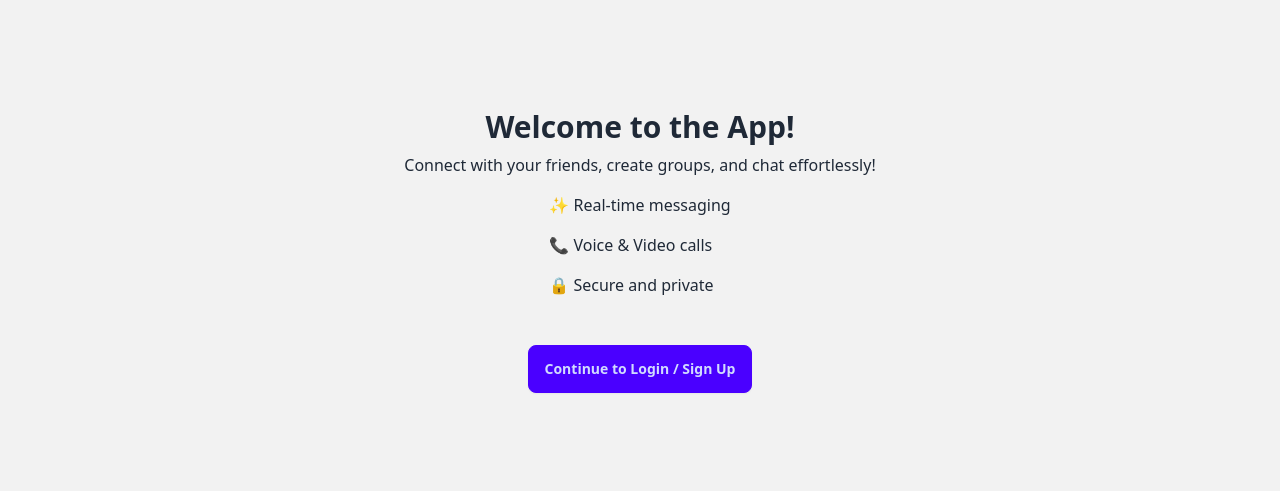
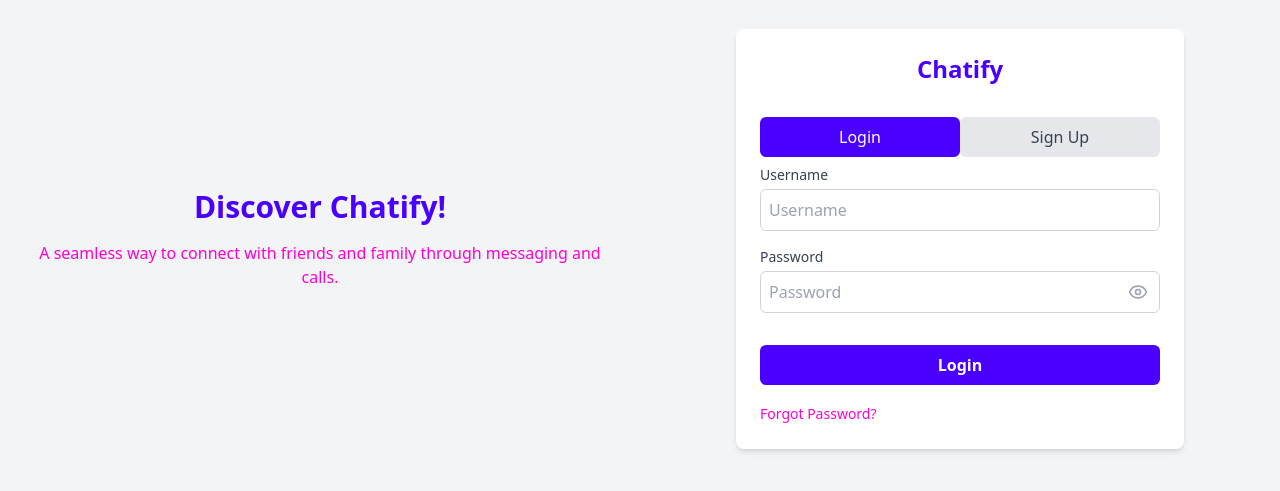
Before and after one commit to V4T54L/chat-app, a React (Vite) app in the folder frontend/: page / in a window 1280 px wide. Shown: the part 161-652 px from the top of the page. Built offline with nearby package versions, Linux system fonts and the light colour scheme.

Commit message:
add simple but better onboarding page

```diff
--- a/frontend/src/App.tsx
+++ b/frontend/src/App.tsx
@@ -2,8 +2,7 @@ import { BrowserRouter, Navigate, Route, Routes } from "react-router-dom";
 import { useState } from "react";
 import { SocketProvider } from "./contexts/SocketContext";
 import ChatPage from "./components/ChatPage";
-import Auth from "./components/Authentication/Auth";
-import LoginSignup from "./components/Authentication/LoginSignup";
+import Authentication from "./components/Auth/Authentication";
 
 interface UsernameRequiredProps {
   username: string;
@@ -24,7 +23,7 @@ function App() {
     <BrowserRouter>
       <Routes>
         {/* <Route path="/" element={<LandingPage setUsername={setUsername} />} /> */}
-        <Route path="/" element={<LoginSignup />} />
+        <Route path="/" element={<Authentication  />} />
         <Route path="/chat" element={
           <RequireUsername username={username}>
             {
--- /dev/null
+++ b/frontend/src/components/Auth/Authentication.tsx
@@ -0,0 +1,129 @@
+import React, { useState } from 'react';
+import { Eye, EyeOff } from 'lucide-react';
+import { useForm } from 'react-hook-form';
+
+const Authentication: React.FC = () => {
+  const [isLogin, setIsLogin] = useState(true);
+  const [showPassword, setShowPassword] = useState(false);
+  const { register, handleSubmit, formState: { errors } } = useForm();
+
+  const toggleShowPassword = () => {
+    setShowPassword(prev => !prev);
+  };
+
+  const handleAuthentication = (data: any) => {
+    console.log(data); // Handle your authentication here
+  };
+
+  return (
+    <div className="flex flex-col lg:flex-row h-screen bg-gray-100">
+      <Onboarding />
+      <div className="flex-1 flex items-center justify-center p-4">
+        <div className="w-full max-w-md p-6 bg-white rounded-lg shadow-md">
+          <h1 className="text-2xl font-bold text-primary text-center">
+            Chatify
+          </h1>
+          <form onSubmit={handleSubmit(handleAuthentication)} className="mt-6">
+            <ToggleButton isLogin={isLogin} setIsLogin={setIsLogin} />
+            <InputField
+              label="Username"
+              type="text"
+              register={register}
+              required
+              error={errors.username}
+            />
+            <InputField
+              label="Password"
+              type={showPassword ? "text" : "password"}
+              register={register}
+              required
+              error={errors.password}
+              toggleShowPassword={toggleShowPassword}
+              showPassword={showPassword}
+            />
+            <Button type="submit" color="primary" className="w-full mt-4">
+              {isLogin ? "Login" : "Sign Up"}
+            </Button>
+            <div className="mt-4">
+              <a href="#" className="text-secondary text-sm hover:underline">Forgot Password?</a>
+            </div>
+          </form>
+        </div>
+      </div>
+    </div>
+  );
+};
+
+const Onboarding: React.FC = () => {
+  return (
+    <div className="lg:w-1/2 flex flex-col items-center justify-center p-8 bg-ternary">
+      {/* Add animations or transitions here */}
+      <h2 className="text-3xl font-bold text-center text-primary">Discover Chatify!</h2>
+      <p className="text-secondary text-center mt-4">A seamless way to connect with friends and family through messaging and calls.</p>
+      {/* Add more onboarding content here */}
+    </div>
+  );
+};
+
+interface InputFieldProps {
+  label: string;
+  type: string;
+  register: any;
+  required?: boolean;
+  error?: any;
+  toggleShowPassword?: () => void;
+  showPassword?: boolean;
+}
+
+const InputField: React.FC<InputFieldProps> = ({ label, type, register, required, error, toggleShowPassword, showPassword }) => (
+  <div className="mb-4">
+    <label className="block text-sm font-medium text-gray-700">{label}</label>
+    <div className="relative mt-1">
+      <input
+        {...register(label.toLowerCase(), { required })}
+        type={type}
+        className={`block w-full p-2 border border-gray-300 rounded-md focus:ring focus:ring-accent ${
+          error ? 'border-red-500' : ''
+        }`}
+        placeholder={label}
+      />
+      {label === "Password" && (
+        <button type="button" onClick={toggleShowPassword} className="absolute inset-y-0 right-0 flex items-center pr-3">
+          {showPassword ? <EyeOff className="h-5 w-5 text-gray-400" /> : <Eye className="h-5 w-5 text-gray-400" />}
+        </button>
+      )}
+      {error && <p className="text-red-500 text-sm">{`${label} is required`}</p>}
+    </div>
+  </div>
+);
+
+interface ToggleButtonProps {
+  isLogin: boolean;
+  setIsLogin: React.Dispatch<React.SetStateAction<boolean>>;
+}
+
+const ToggleButton: React.FC<ToggleButtonProps> = ({ isLogin, setIsLogin }) => (
+  <div className="flex justify-around py-2">
+    <button type="button" onClick={() => setIsLogin(true)} className={`flex-1 py-2 rounded-md ${isLogin ? 'bg-primary text-white' : 'bg-gray-200 text-gray-700'}`}>
+      Login
+    </button>
+    <button type="button" onClick={() => setIsLogin(false)} className={`flex-1 py-2 rounded-md ${!isLogin ? 'bg-primary text-white' : 'bg-gray-200 text-gray-700'}`}>
+      Sign Up
+    </button>
+  </div>
+);
+
+interface ButtonProps {
+  type: "button" | "submit";
+  children: React.ReactNode;
+  color: "primary" | "secondary";
+  className?: string;
+}
+
+const Button: React.FC<ButtonProps> = ({ type, children, color, className }) => (
+  <button type={type} className={`bg-${color} text-white font-semibold px-4 py-2 rounded-md hover:bg-opacity-80 ${className}`}>
+    {children}
+  </button>
+);
+
+export default Authentication;
```
